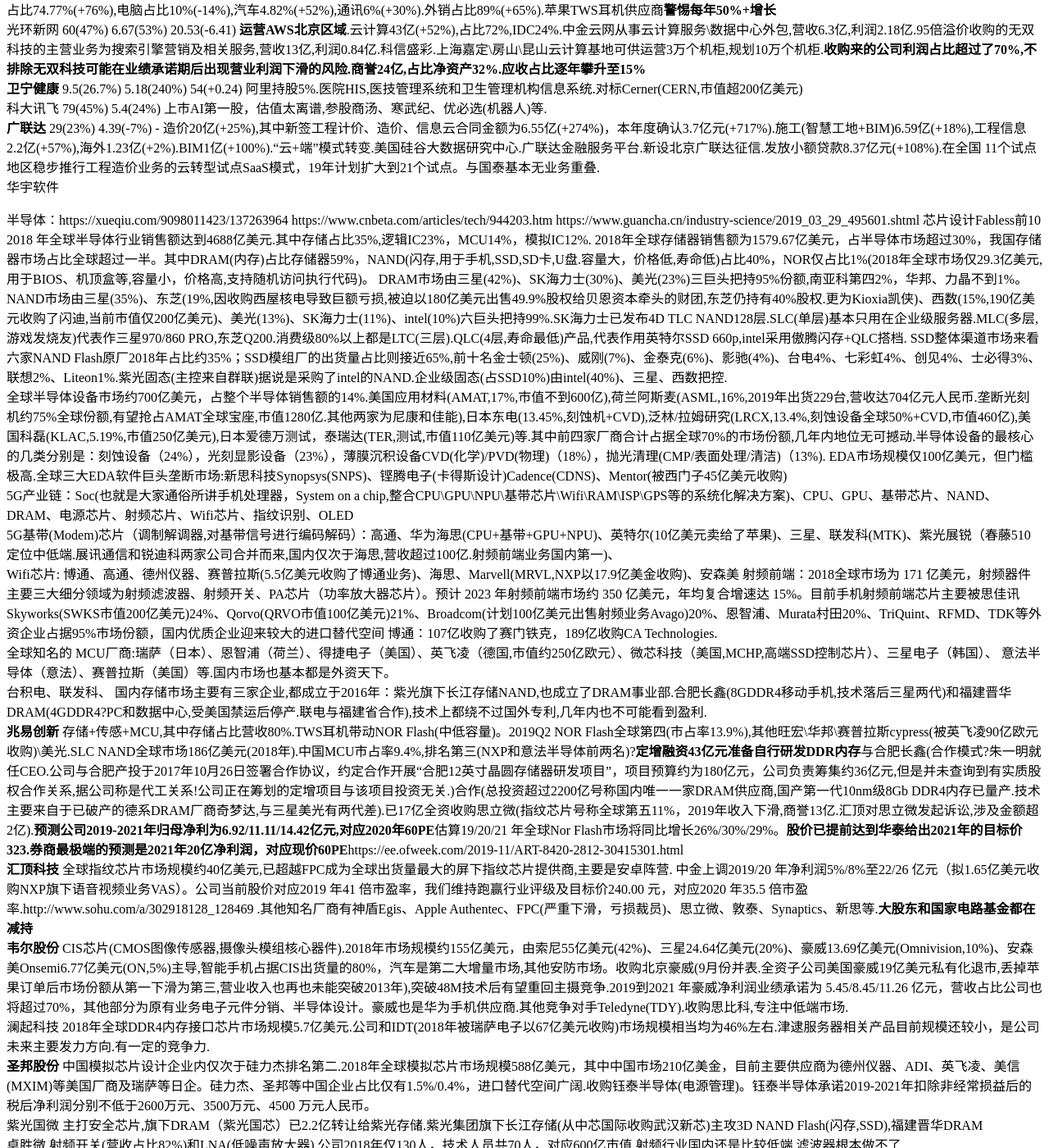
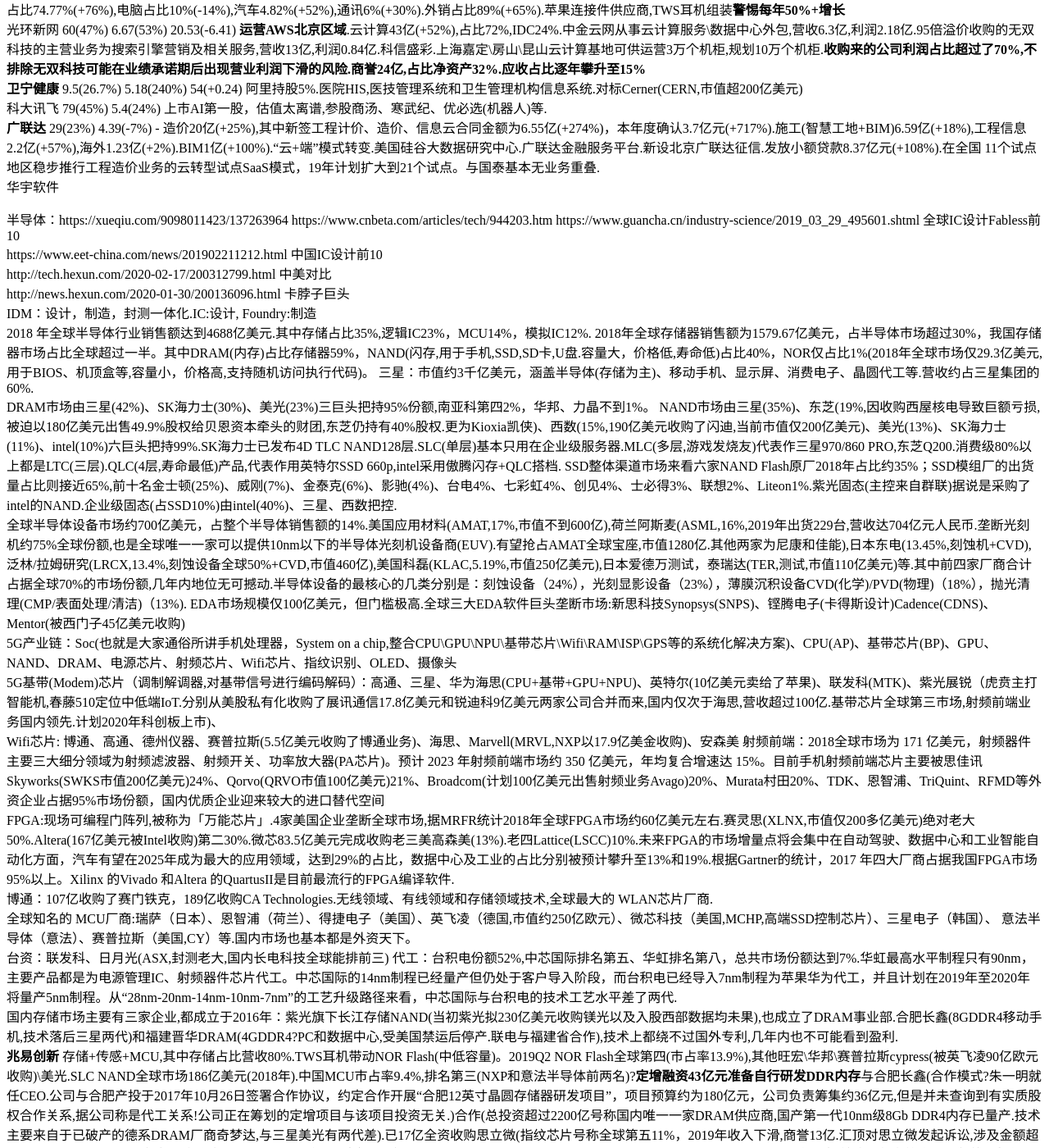
Before and after one commit to kingofhawks/kingofhawks.github.io, a Jekyll site: the page built from _posts/2020-02-08-重点上市公司2019年报汇总.md, in a window 1280 px wide and 1400 px high, scrolled down 11454 px. Shown: the whole window at 82% size. Built offline with Jekyll 4.4.1, drawn with Linux system fonts in a browser that asks for light colours; our own code applies the rules of GitHub Pages for plain Markdown files; some of the changed text lies outside the part shown.

Commit message:
update post

```diff
--- a/_posts/2020-02-08-重点上市公司2019年报汇总.md
+++ b/_posts/2020-02-08-重点上市公司2019年报汇总.md
@@ -358,7 +358,7 @@
 金蝶
 用友
 **海康威视**498(19%)        113(20%)       41.58(+1.48)    全球最大的安防厂商,行业垄断地位,业绩持续高增长,无财务费用
-**立讯精密**358(57%)        27.22(61%)      22(+0.37)       全球连接器厂商老大泰科电子(TE),安费诺(APH),莫仕(72亿美元被科氏工业收购).立讯精密排名第8位，是唯一进入前十的大陆企业.消费电子占比74.77%(+76%),电脑占比10%(-14%),汽车4.82%(+52%),通讯6%(+30%).外销占比89%(+65%).苹果TWS耳机供应商**警惕每年50%+增长**
+**立讯精密**358(57%)        27.22(61%)      22(+0.37)     全球连接器厂商老大泰科电子(TE),安费诺(APH),莫仕(72亿美元被科氏工业收购).立讯精密排名第8位，是唯一进入前十的大陆企业.消费电子占比74.77%(+76%),电脑占比10%(-14%),汽车4.82%(+52%),通讯6%(+30%).外销占比89%(+65%).苹果连接件供应商,TWS耳机组装**警惕每年50%+增长**
 光环新网   60(47%)         6.67(53%)       20.53(-6.41)       **运营AWS北京区域**.云计算43亿(+52%),占比72%,IDC24%.中金云网从事云计算服务\数据中心外包,营收6.3亿,利润2.18亿.95倍溢价收购的无双科技的主营业务为搜索引擎营销及相关服务,营收13亿,利润0.84亿.科信盛彩.上海嘉定\房山\昆山云计算基地可供运营3万个机柜,规划10万个机柜.**收购来的公司利润占比超过了70%,不排除无双科技可能在业绩承诺期后出现营业利润下滑的风险.商誉24亿,占比净资产32%.应收占比逐年攀升至15%**
 **卫宁健康**  9.5(26.7%)       5.18(240%)       54(+0.24)  阿里持股5%.医院HIS,医技管理系统和卫生管理机构信息系统.对标Cerner(CERN,市值超200亿美元)
 科大讯飞  79(45%)        5.4(24%)  上市AI第一股，估值太离谱,参股商汤、寒武纪、优必选(机器人)等.
@@ -367,29 +367,37 @@
 
 半导体：https://xueqiu.com/9098011423/137263964
 https://www.cnbeta.com/articles/tech/944203.htm
-https://www.guancha.cn/industry-science/2019_03_29_495601.shtml  芯片设计Fabless前10
+https://www.guancha.cn/industry-science/2019_03_29_495601.shtml  全球IC设计Fabless前10
+https://www.eet-china.com/news/201902211212.html  中国IC设计前10
+http://tech.hexun.com/2020-02-17/200312799.html  中美对比
+http://news.hexun.com/2020-01-30/200136096.html  卡脖子巨头
+IDM：设计，制造，封测一体化.IC:设计, Foundry:制造
 2018 年全球半导体行业销售额达到4688亿美元.其中存储占比35%,逻辑IC23%，MCU14%，模拟IC12%.
 2018年全球存储器销售额为1579.67亿美元，占半导体市场超过30%，我国存储器市场占比全球超过一半。其中DRAM(内存)占比存储器59%，NAND(闪存,用于手机,SSD,SD卡,U盘.容量大，价格低,寿命低)占比40%，NOR仅占比1%(2018年全球市场仅29.3亿美元,用于BIOS、机顶盒等,容量小，价格高,支持随机访问执行代码)。
+三星：市值约3千亿美元，涵盖半导体(存储为主)、移动手机、显示屏、消费电子、晶圆代工等.营收约占三星集团的60%.
 DRAM市场由三星(42%)、SK海力士(30%)、美光(23%)三巨头把持95%份额,南亚科第四2%，华邦、力晶不到1%。
 NAND市场由三星(35%)、东芝(19%,因收购西屋核电导致巨额亏损,被迫以180亿美元出售49.9%股权给贝恩资本牵头的财团,东芝仍持有40%股权.更为Kioxia凯侠)、西数(15%,190亿美元收购了闪迪,当前市值仅200亿美元)、美光(13%)、SK海力士(11%)、intel(10%)六巨头把持99%.SK海力士已发布4D TLC NAND128层.SLC(单层)基本只用在企业级服务器.MLC(多层,游戏发烧友)代表作三星970/860 PRO,东芝Q200.消费级80%以上都是LTC(三层).QLC(4层,寿命最低)产品,代表作用英特尔SSD 660p,intel采用傲腾闪存+QLC搭档.
 SSD整体渠道市场来看六家NAND Flash原厂2018年占比约35%；SSD模组厂的出货量占比则接近65%,前十名金士顿(25%)、威刚(7%)、金泰克(6%)、影驰(4%)、台电4%、七彩虹4%、创见4%、士必得3%、联想2%、Liteon1%.紫光固态(主控来自群联)据说是采购了intel的NAND.企业级固态(占SSD10%)由intel(40%)、三星、西数把控.
-全球半导体设备市场约700亿美元，占整个半导体销售额的14%.美国应用材料(AMAT,17%,市值不到600亿),荷兰阿斯麦(ASML,16%,2019年出货229台,营收达704亿元人民币.垄断光刻机约75%全球份额,有望抢占AMAT全球宝座,市值1280亿.其他两家为尼康和佳能),日本东电(13.45%,刻蚀机+CVD),泛林/拉姆研究(LRCX,13.4%,刻蚀设备全球50%+CVD,市值460亿),美国科磊(KLAC,5.19%,市值250亿美元),日本爱德万测试，泰瑞达(TER,测试,市值110亿美元)等.其中前四家厂商合计占据全球70%的市场份额,几年内地位无可撼动.半导体设备的最核心的几类分别是：刻蚀设备（24%），光刻显影设备（23%），薄膜沉积设备CVD(化学)/PVD(物理)（18%），抛光清理(CMP/表面处理/清洁)（13%).
+全球半导体设备市场约700亿美元，占整个半导体销售额的14%.美国应用材料(AMAT,17%,市值不到600亿),荷兰阿斯麦(ASML,16%,2019年出货229台,营收达704亿元人民币.垄断光刻机约75%全球份额,也是全球唯一一家可以提供10nm以下的半导体光刻机设备商(EUV).有望抢占AMAT全球宝座,市值1280亿.其他两家为尼康和佳能),日本东电(13.45%,刻蚀机+CVD),泛林/拉姆研究(LRCX,13.4%,刻蚀设备全球50%+CVD,市值460亿),美国科磊(KLAC,5.19%,市值250亿美元),日本爱德万测试，泰瑞达(TER,测试,市值110亿美元)等.其中前四家厂商合计占据全球70%的市场份额,几年内地位无可撼动.半导体设备的最核心的几类分别是：刻蚀设备（24%），光刻显影设备（23%），薄膜沉积设备CVD(化学)/PVD(物理)（18%），抛光清理(CMP/表面处理/清洁)（13%).
 EDA市场规模仅100亿美元，但门槛极高.全球三大EDA软件巨头垄断市场:新思科技Synopsys(SNPS)、铿腾电子(卡得斯设计)Cadence(CDNS)、Mentor(被西门子45亿美元收购)
-5G产业链：Soc(也就是大家通俗所讲手机处理器，System on a chip,整合CPU\GPU\NPU\基带芯片\Wifi\RAM\ISP\GPS等的系统化解决方案)、CPU、GPU、基带芯片、NAND、DRAM、电源芯片、射频芯片、Wifi芯片、指纹识别、OLED
-5G基带(Modem)芯片（调制解调器,对基带信号进行编码解码）：高通、华为海思(CPU+基带+GPU+NPU)、英特尔(10亿美元卖给了苹果)、三星、联发科(MTK)、紫光展锐（春藤510定位中低端.展讯通信和锐迪科两家公司合并而来,国内仅次于海思,营收超过100亿.射频前端业务国内第一)、
+5G产业链：Soc(也就是大家通俗所讲手机处理器，System on a chip,整合CPU\GPU\NPU\基带芯片\Wifi\RAM\ISP\GPS等的系统化解决方案)、CPU(AP)、基带芯片(BP)、GPU、NAND、DRAM、电源芯片、射频芯片、Wifi芯片、指纹识别、OLED、摄像头
+5G基带(Modem)芯片（调制解调器,对基带信号进行编码解码）：高通、三星、华为海思(CPU+基带+GPU+NPU)、英特尔(10亿美元卖给了苹果)、联发科(MTK)、紫光展锐（虎贲主打智能机,春藤510定位中低端IoT.分别从美股私有化收购了展讯通信17.8亿美元和锐迪科9亿美元两家公司合并而来,国内仅次于海思,营收超过100亿.基带芯片全球第三市场,射频前端业务国内领先.计划2020年科创板上市)、
 Wifi芯片: 博通、高通、德州仪器、赛普拉斯(5.5亿美元收购了博通业务)、海思、Marvell(MRVL,NXP以17.9亿美金收购)、安森美
-射频前端：2018全球市场为 171 亿美元，射频器件主要三大细分领域为射频滤波器、射频开关、PA芯片（功率放大器芯片）。预计 2023 年射频前端市场约 350 亿美元，年均复合增速达 15%。目前手机射频前端芯片主要被思佳讯Skyworks(SWKS市值200亿美元)24%、Qorvo(QRVO市值100亿美元)21%、Broadcom(计划100亿美元出售射频业务Avago)20%、恩智浦、Murata村田20%、TriQuint、RFMD、TDK等外资企业占据95%市场份额，国内优质企业迎来较大的进口替代空间
-博通：107亿收购了赛门铁克，189亿收购CA Technologies.
+射频前端：2018全球市场为 171 亿美元，射频器件主要三大细分领域为射频滤波器、射频开关、功率放大器(PA芯片)。预计 2023 年射频前端市场约 350 亿美元，年均复合增速达 15%。目前手机射频前端芯片主要被思佳讯Skyworks(SWKS市值200亿美元)24%、Qorvo(QRVO市值100亿美元)21%、Broadcom(计划100亿美元出售射频业务Avago)20%、Murata村田20%、TDK、恩智浦、TriQuint、RFMD等外资企业占据95%市场份额，国内优质企业迎来较大的进口替代空间
+FPGA:现场可编程门阵列,被称为「万能芯片」.4家美国企业垄断全球市场,据MRFR统计2018年全球FPGA市场约60亿美元左右.赛灵思(XLNX,市值仅200多亿美元)绝对老大50%.Altera(167亿美元被Intel收购)第二30%.微芯83.5亿美元完成收购老三美高森美(13%).老四Lattice(LSCC)10%.未来FPGA的市场增量点将会集中在自动驾驶、数据中心和工业智能自动化方面，汽车有望在2025年成为最大的应用领域，达到29%的占比，数据中心及工业的占比分别被预计攀升至13%和19%.根据Gartner的统计，2017 年四大厂商占据我国FPGA市场95%以上。Xilinx 的Vivado 和Altera 的QuartusII是目前最流行的FPGA编译软件.
+博通：107亿收购了赛门铁克，189亿收购CA Technologies.无线领域、有线领域和存储领域技术,全球最大的 WLAN芯片厂商.
 全球知名的 MCU厂商:瑞萨（日本）、恩智浦（荷兰）、得捷电子（美国）、英飞凌（德国,市值约250亿欧元）、微芯科技（美国,MCHP,高端SSD控制芯片）、三星电子（韩国）、
-意法半导体（意法）、赛普拉斯（美国）等.国内市场也基本都是外资天下。
-台积电、联发科、
-国内存储市场主要有三家企业,都成立于2016年：紫光旗下长江存储NAND,也成立了DRAM事业部.合肥长鑫(8GDDR4移动手机,技术落后三星两代)和福建晋华DRAM(4GDDR4?PC和数据中心,受美国禁运后停产.联电与福建省合作),技术上都绕不过国外专利,几年内也不可能看到盈利.
+意法半导体（意法）、赛普拉斯（美国,CY）等.国内市场也基本都是外资天下。
+台资：联发科、日月光(ASX,封测老大,国内长电科技全球能排前三)
+代工：台积电份额52%,中芯国际排名第五、华虹排名第八，总共市场份额达到7%.华虹最高水平制程只有90nm，主要产品都是为电源管理IC、射频器件芯片代工。中芯国际的14nm制程已经量产但仍处于客户导入阶段，而台积电已经导入7nm制程为苹果华为代工，并且计划在2019年至2020年将量产5nm制程。从“28nm-20nm-14nm-10nm-7nm”的工艺升级路径来看，中芯国际与台积电的技术工艺水平差了两代.
+国内存储市场主要有三家企业,都成立于2016年：紫光旗下长江存储NAND(当初紫光拟230亿美元收购镁光以及入股西部数据均未果),也成立了DRAM事业部.合肥长鑫(8GDDR4移动手机,技术落后三星两代)和福建晋华DRAM(4GDDR4?PC和数据中心,受美国禁运后停产.联电与福建省合作),技术上都绕不过国外专利,几年内也不可能看到盈利.
 **兆易创新**  存储+传感+MCU,其中存储占比营收80%.TWS耳机带动NOR Flash(中低容量)。2019Q2 NOR Flash全球第四(市占率13.9%),其他旺宏\华邦\赛普拉斯cypress(被英飞凌90亿欧元收购)\美光.SLC NAND全球市场186亿美元(2018年).中国MCU市占率9.4%,排名第三(NXP和意法半导体前两名)?**定增融资43亿元准备自行研发DDR内存**与合肥长鑫(合作模式?朱一明就任CEO.公司与合肥产投于2017年10月26日签署合作协议，约定合作开展“合肥12英寸晶圆存储器研发项目”，项目预算约为180亿元，公司负责筹集约36亿元,但是并未查询到有实质股权合作关系,据公司称是代工关系!公司正在筹划的定增项目与该项目投资无关.)合作(总投资超过2200亿号称国内唯一一家DRAM供应商,国产第一代10nm级8Gb DDR4内存已量产.技术主要来自于已破产的德系DRAM厂商奇梦达,与三星美光有两代差).已17亿全资收购思立微(指纹芯片号称全球第五11%，2019年收入下滑,商誉13亿.汇顶对思立微发起诉讼,涉及金额超2亿).**预测公司2019-2021年归母净利为6.92/11.11/14.42亿元,对应2020年60PE**估算19/20/21 年全球Nor Flash市场将同比增长26%/30%/29%。**股价已提前达到华泰给出2021年的目标价323.券商最极端的预测是2021年20亿净利润，对应现价60PE**https://ee.ofweek.com/2019-11/ART-8420-2812-30415301.html
 **汇顶科技** 全球指纹芯片市场规模约40亿美元,已超越FPC成为全球出货量最大的屏下指纹芯片提供商,主要是安卓阵营.   中金上调2019/20 年净利润5%/8%至22/26 亿元（拟1.65亿美元收购NXP旗下语音视频业务VAS）。公司当前股价对应2019 年41 倍市盈率，我们维持跑赢行业评级及目标价240.00 元，对应2020 年35.5 倍市盈率.http://www.sohu.com/a/302918128_128469 .其他知名厂商有神盾Egis、Apple Authentec、FPC(严重下滑，亏损裁员)、思立微、敦泰、Synaptics、新思等.**大股东和国家电路基金都在减持**
-**韦尔股份** CIS芯片(CMOS图像传感器,摄像头模组核心器件).2018年市场规模约155亿美元，由索尼55亿美元(42%)、三星24.64亿美元(20%)、豪威13.69亿美元(Omnivision,10%)、安森美Onsemi6.77亿美元(ON,5%)主导,智能手机占据CIS出货量的80%，汽车是第二大增量市场,其他安防市场。收购北京豪威(9月份并表.全资子公司美国豪威19亿美元私有化退市,丢掉苹果订单后市场份额从第一下滑为第三,营业收入也再也未能突破2013年),突破48M技术后有望重回主摄竞争.2019到2021 年豪威净利润业绩承诺为 5.45/8.45/11.26 亿元，营收占比公司也将超过70%，其他部分为原有业务电子元件分销、半导体设计。豪威也是华为手机供应商.其他竞争对手Teledyne(TDY).收购思比科,专注中低端市场.
-澜起科技  2018年全球DDR4内存接口芯片市场规模5.7亿美元.公司和IDT(2018年被瑞萨电子以67亿美元收购)市场规模相当均为46%左右.津逮服务器相关产品目前规模还较小，是公司未来主要发力方向.有一定的竞争力.
+**韦尔股份** CIS芯片(CMOS图像传感器,摄像头核心).2018年市场规模约155亿美元，由索尼55亿美元(50%)、三星24.64亿美元(20%)、豪威13.69亿美元(Omnivision,10%)、SK海力士5.6%、安森美Onsemi6.77亿美元(ON,5%)、松下、佳能主导,智能手机占据CIS出货量的80%，汽车是第二大增量市场,其他安防市场。收购北京豪威(9月份并表.全资子公司美国豪威19亿美元私有化退市,2011年丢掉苹果订单后市场份额从第一下滑为第三,营业收入也再也未能突破2013年),突破48M技术后有望重回主摄竞争.2019到2021 年豪威净利润业绩承诺为 5.45/8.45/11.26 亿元，营收占比公司也将超过70%，其他部分为原有业务电子元件分销、半导体设计。豪威也是华为手机供应商.其他竞争对手Teledyne(TDY).2.34亿收购思比科85%,专注中低端市场,思比科 2019年、2020年和2021年的扣非净利分别不低于2500万元、4500万元和6500万元.
+澜起科技  2013年美股上市,因被做空机构指控财务造假最后摘牌,被中国电子以6.93亿美元完成了私有化.2018年全球DDR4内存接口芯片市场规模5.7亿美元.公司和IDT(2018年被瑞萨电子以67亿美元收购)市场规模相当均为46%左右.津逮服务器相关产品目前规模还较小，是公司未来主要发力方向.有一定的竞争力.
 **圣邦股份** 中国模拟芯片设计企业内仅次于硅力杰排名第二.2018年全球模拟芯片市场规模588亿美元，其中中国市场210亿美金，目前主要供应商为德州仪器、ADI、英飞凌、美信(MXIM)等美国厂商及瑞萨等日企。硅力杰、圣邦等中国企业占比仅有1.5%/0.4%，进口替代空间广阔.收购钰泰半导体(电源管理)。钰泰半导体承诺2019-2021年扣除非经常损益后的税后净利润分别不低于2600万元、3500万元、4500 万元人民币。
-紫光国微  主打安全芯片,旗下DRAM（紫光国芯）已2.2亿转让给紫光存储.紫光集团旗下长江存储(从中芯国际收购武汉新芯)主攻3D NAND Flash(闪存,SSD),福建晋华DRAM
+紫光国微  安全芯片(同芯微,SIM卡\身份证\银行卡\交通卡\社保卡等)+特种集成电路(国微电子,FPGA),拟180亿收购法国Linxens(RFID+天线).旗下DRAM业务（西安紫光国芯,原西安奇梦达拆分自英飞凌)2.2亿转让给紫光存储.紫光集团旗下长江存储(从中芯国际收购武汉新芯,后者之前以NOR Flash代工为主，曾为兆亿创新代工，目前转为IDM模式)主攻3D NAND Flash.大股东紫光集团也是资本运作高手,债台高筑负债率73%，构筑了从芯(移动\存储芯片设计到封测\制造)到云的全面布局.中电华大科技在安全芯片领域实力更强，在港股市值仅15亿.
+紫光股份：新华三(51%股权,HP持有49%)，企业级网络设备(交换机、路由器、WLAN)第一、服务器前三、安全设备.代销Dell\HP品牌
 卓胜微   射频开关(营收占比82%)和LNA(低噪声放大器),公司2018年仅130人，技术人员共70人，对应600亿市值.射频行业国内还是比较低端.滤波器根本做不了.
 **北方华创**  国内排名第一的设备公司,与国外技术代差明显,2019年全球排名22。收购了北方微电子.核心产品是刻蚀设备和薄膜沉积设备.利润还是以政府补助为主.目前公司下游客户已包括中芯国际、长江存储、隆基股份等各领域国内龙头公司.广发预计公司2019-2021年收入为40.1/55.7/72.2亿元，同比增长20.5%、39.0%、29.6%，对应PS分别为14.4/10.3/8.0倍。2019-2021年归母净利润分别为3.2/6.2/8.0亿元，对应PE分别为178.7/93.3/71.9倍.
 中微公司  主要产品包括刻蚀设备(内存生产厂商和封测,泛林半导体、东京电子、应用材料2017年市场占有率分别为55%、20%和19%)和MOCVD设备(LED芯片).**其中MOCVD因为LED产能由中国主导,中微占据半壁江山.股价已涨破天际**
@@ -397,6 +405,9 @@
 闻泰科技 全球ODM行业的龙头，安卓手机ODM出货量从2015年的5960万部提升到2018年的9020万部,但是利润并不高。客户结构上，公司 客户主要来自华为、小米、联想等， 2018年 公司开始调整客户结构， 增量客户主要来自于 Oppo（含 Realme )、三星和 LG**蛇吞象以268亿收购安世进军功率半导体(前身是恩智浦标准件业务部门)**.格力投资30亿持股公司11%. 2018年 全球和 中国汽车电子市场规模 分别为 15833亿元和 6073亿元预计 2022年可达 21399亿元和 9783亿元， 年均复合增长率 分别 为 7.82%和 12.66%，中国增速 远 高于全球。目前中国新车汽车电子产品成本在整车成本中的平均比重为其中轿车电子产品成本比重已达 10%~25%
 纳思达  奔图打印机,收购了利盟,国产替代.
 中芯国际  代工
+亿联网络  SIP话机,微软Teams协作软件(对标Slack)配套话机和会议系统.
+
+
 
 CB insight 2019 AI独角兽  https://wallstreetcn.com/articles/3481359
 其中商汤(人脸识别,阿里投资)估值45亿美元,寒武纪(AI芯片,25亿美元),旷视科技Face++(识别,支付宝使用,蚂蚁金服投资,25亿美元),依图(安防、医疗、金融等行业,24亿美元),第四范式(反欺诈)12亿,碳云智能(医疗)10亿,Momenta(自动驾驶)10亿,云知声(AI芯片)
```
